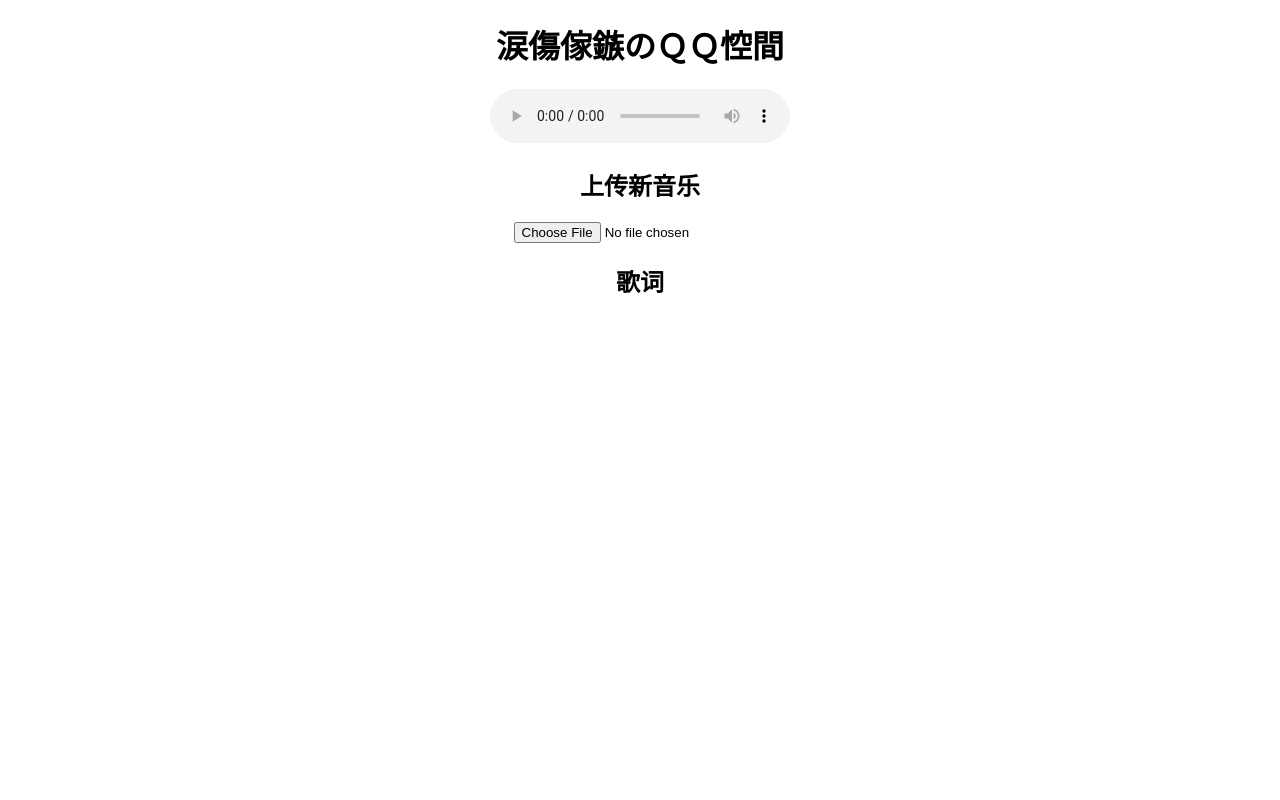
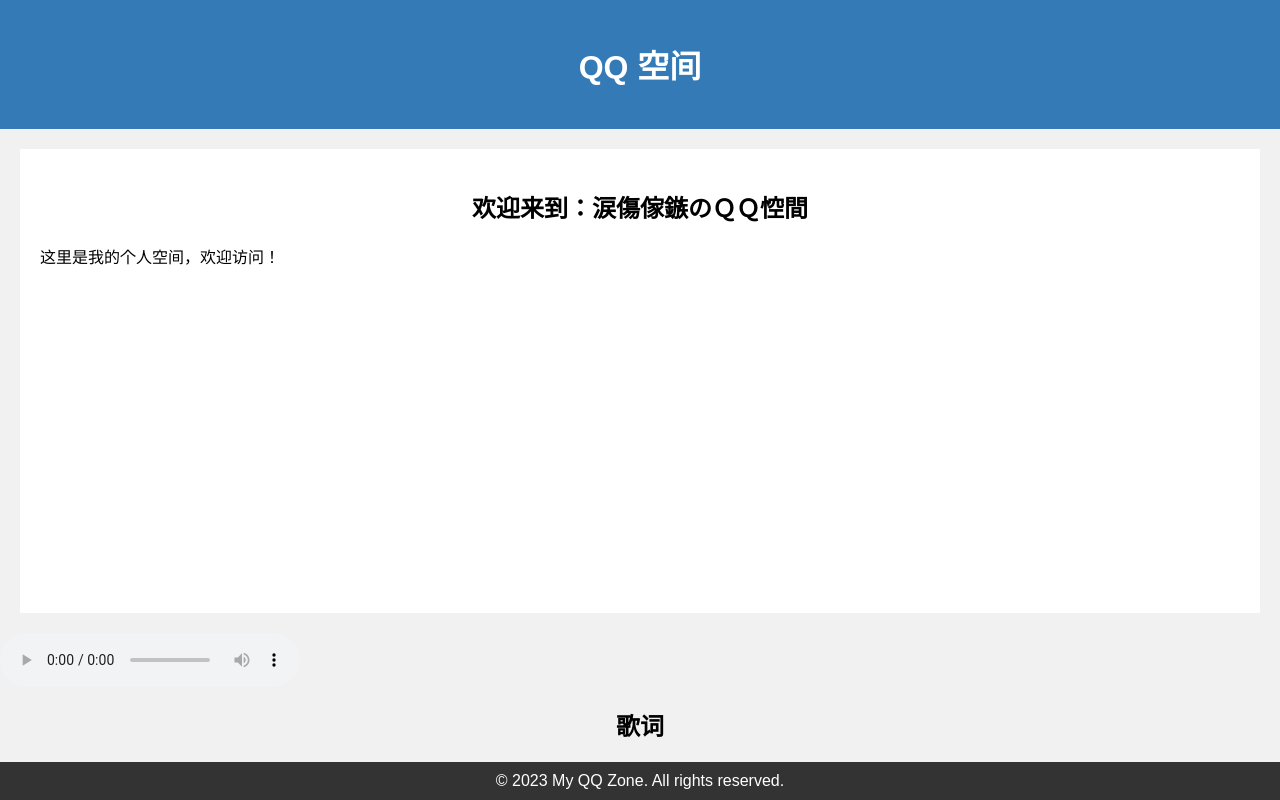
Before and after one commit to Bosi-hou/QQ_Zone, a plain HTML site: page index.html in a window 1280 px wide. Drawn offline with Linux system fonts and the light colour scheme.

Commit message:
Update index.html
QQ_Zone 1.0

```diff
--- a/index.html
+++ b/index.html
@@ -1,11 +1,38 @@
 <!DOCTYPE html>
 <html>
 <head>
+    <title>QQ 空间样式</title>
     <meta charset="UTF-8">
-    <title></title>
+    <style>
+        /* CSS 样式 */
+        body {
+            background-color: #f1f1f1;
+            font-family: Arial, sans-serif;
+            margin: 0;
+            padding: 0;
+            display: flex;
+            flex-direction: column;
+            min-height: 100vh;
+        }
 
-    <style>
-    body {
+        #header {
+            background-color: #337ab7;
+            color: #fff;
+            padding: 20px;
+            text-align: center;
+        }
+
+        #content {
+            background-color: #fff;
+            margin: 20px;
+            padding: 20px;
+            flex-grow: 1;
+        }
+
+        #footer {
+            background-color: #333;
+            color: #fff;
+            padding: 10px;
             text-align: center;
         }
 
@@ -15,10 +42,11 @@
 
         #lyrics {
             text-align: center;
-      font-size: 1.5em; /* 调整字体大小 */
+            color: #337ab7;
+            font-size: 2.25em; /* 调整字体大小 */
         }
+
     </style>
-
 
     <script>
         // 播放音乐函数
@@ -27,22 +55,22 @@
             audio.play();
         }
 
-        // 监听文件上传
-        function handleFileUpload() {
-            var fileInput = document.getElementById('');
-            var file = fileInput.files[0];
-
-            // 检查是否选择了文件
-            if (file) {
-                var audio = document.getElementById('audio');
-
-                // 更新音乐源
-                audio.src = URL.createObjectURL(file);
-
-                // 自动播放
-                audio.play();
-            }
-        }
+        // // 监听文件上传
+        // function handleFileUpload() {
+        //     var fileInput = document.getElementById('');
+        //     var file = fileInput.files[0];
+        //
+        //     // 检查是否选择了文件
+        //     if (file) {
+        //         var audio = document.getElementById('audio');
+        //
+        //         // 更新音乐源
+        //         audio.src = URL.createObjectURL(file);
+        //
+        //         // 自动播放
+        //         audio.play();
+        //     }
+        // }
 
 
         function loadLyrics() {
@@ -90,29 +118,43 @@
 
 
     </script>
+
 </head>
+
+
 <body onload="playMusic(); loadLyrics()">
-<h1>涙傷傢鏃のＱＱ悾間</h1>
+<div id="header">
+    <h1>QQ 空间</h1>
+</div>
+
+<div id="content">
+    <h2>欢迎来到：涙傷傢鏃のＱＱ悾間</h2>
+    <p>这里是我的个人空间，欢迎访问！</p>
+</div>
+
 
 <audio id="audio" controls autoplay>
     <source src="Music_folder/XuLiang_Hongzhuang.mp3" type="audio/mpeg">
     您的浏览器不支持HTML5音频标签。
 </audio>
 
-<iframe src="Music_folder/XuLiang_Hongzhuang.mp3" allow="autoplay" id="audio" style="display: none;"></iframe>
+<!--   <div>-->
+<!--    <embed src="Music_folder/XuLiang_Hongzhuang.mp3" autostart="true" loop="false" width="1px" height="1px">-->
+<!--  </div>-->
 
 
-<!--   <div>
-   <embed src="Music_folder/XuLiang_Hongzhuang.mp3" autostart="true" loop="false" width="1px" height="1px">
- </div> -->
-
-
-<h2>上传新音乐</h2>
-<input type="file" id="fileInput" onchange="handleFileUpload()">
+<!--<h2>上传新音乐</h2>-->
+<!--<input type="file" id="fileInput" onchange="handleFileUpload()">-->
 
 <h2>歌词</h2>
 <div id="lyrics"></div>
 
 
+
+
+
+<div id="footer">
+    &copy; 2023 My QQ Zone. All rights reserved.
+</div>
 </body>
 </html>
```
Lines whose indentation alone changed are shown as unchanged.
